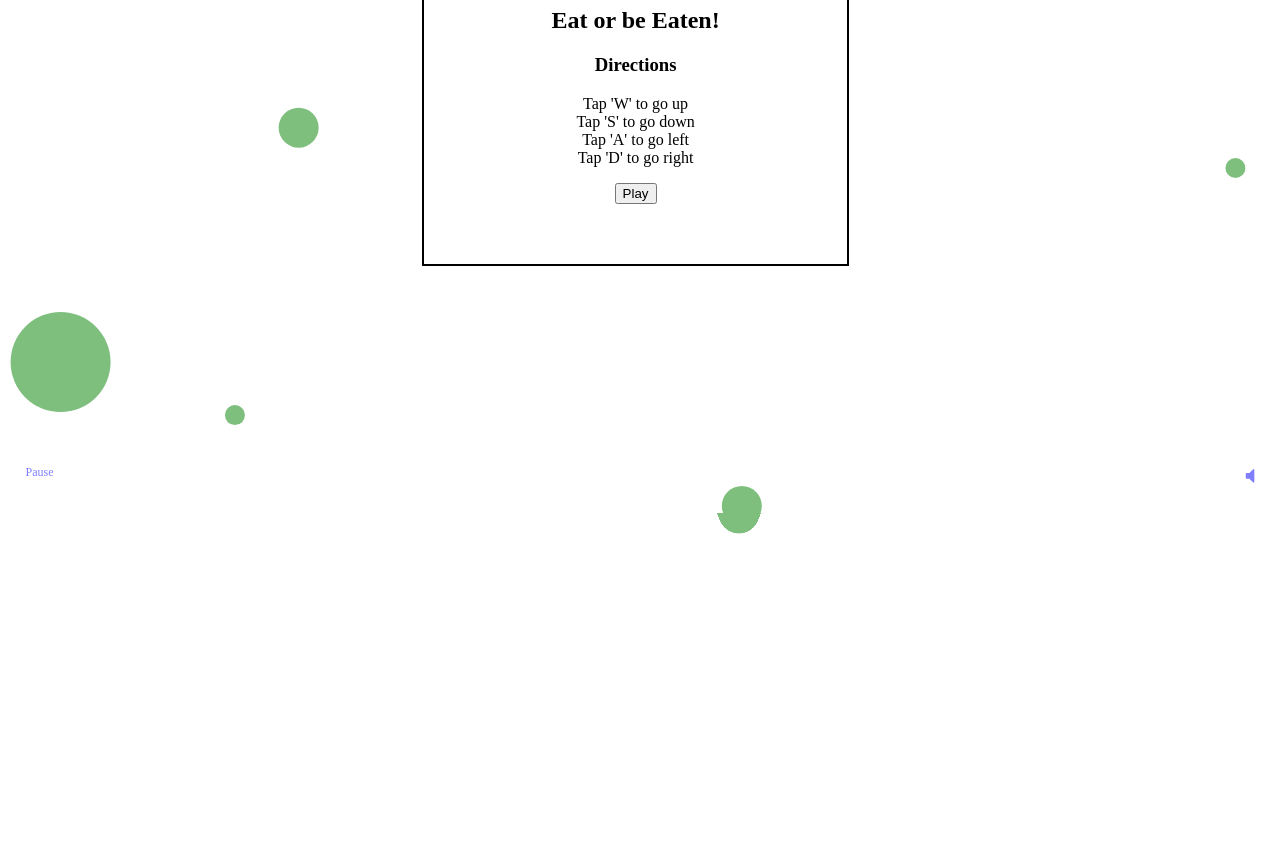
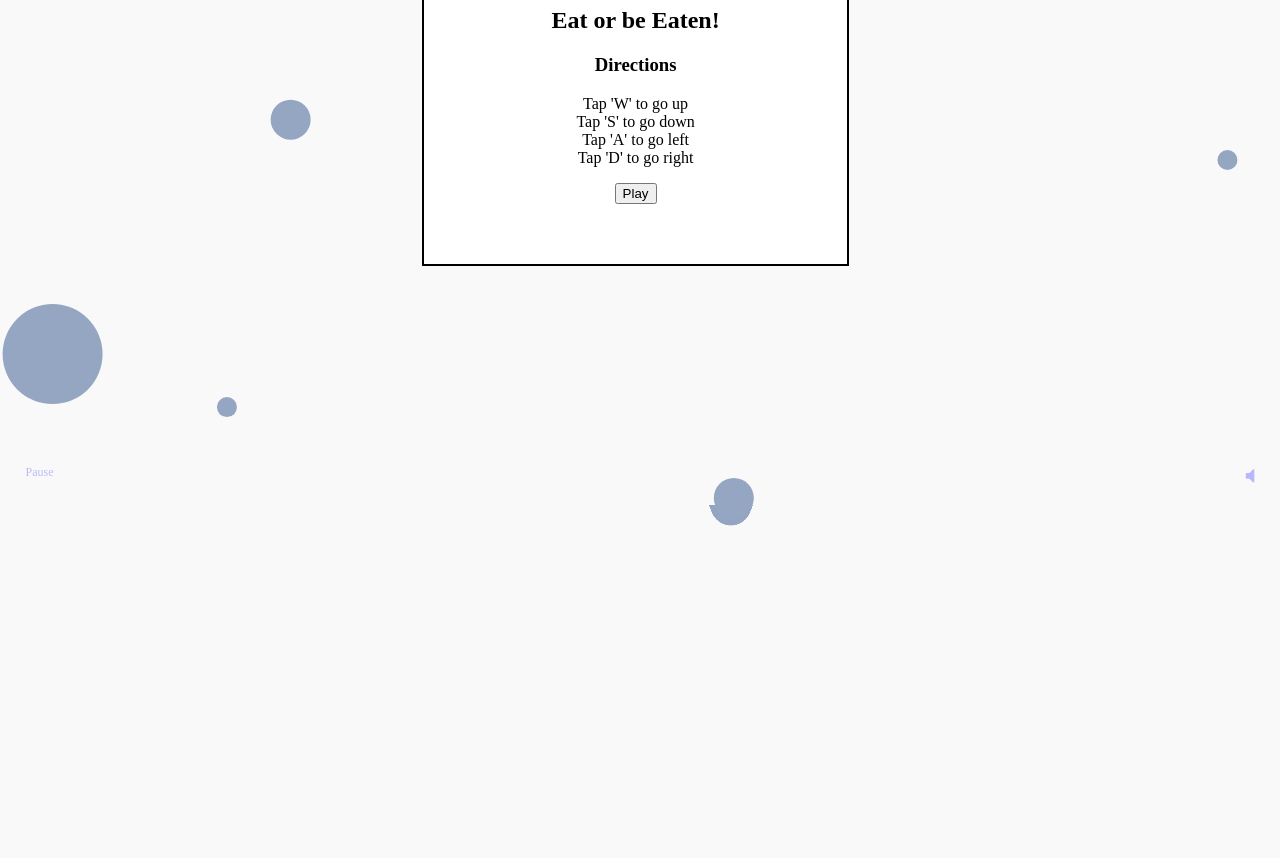
Before and after one commit to evandapolarbear/dot_eater_game, a website built with webpack: page index.html in a window 1280 px wide. Shown: the part 295-1153 px from the top of the page. Built offline with nearby package versions, Linux system fonts and the light colour scheme.

Commit message:
cell color update

```diff
--- a/lib/cells.js
+++ b/lib/cells.js
@@ -3,7 +3,7 @@ import {gameVars} from './game';
 
 class Cell extends MovingObject{
   constructor (options) {
-    options.color = "green";
+    options.color = '#2c4f87';
     super(options);
   }
 
--- a/lib/player_cell.js
+++ b/lib/player_cell.js
@@ -3,7 +3,7 @@ import MovingObject from './moving_objects';
 class PlayerCell extends MovingObject {
   constructor(options){
     options.vel = [0,0];
-    options.color = "red";
+    options.color = "#ea5252";
     options.radius = 30;
     super(options);
 
--- a/stylesheets/buttons.css
+++ b/stylesheets/buttons.css
@@ -1,8 +1,16 @@
+body{
+  padding: 0;
+  margin: 0;
+}
+
 #screen{
   position: relative;
 }
 
 #canvas{
+  height: 100%;
+  width: 100%;
+  background-color: whitesmoke;
 }
 
 #level-counter, #pause-button, #mute-button, #score-counter{
```
Also changed, not shown: lib/bundle.js, 1 other file.
